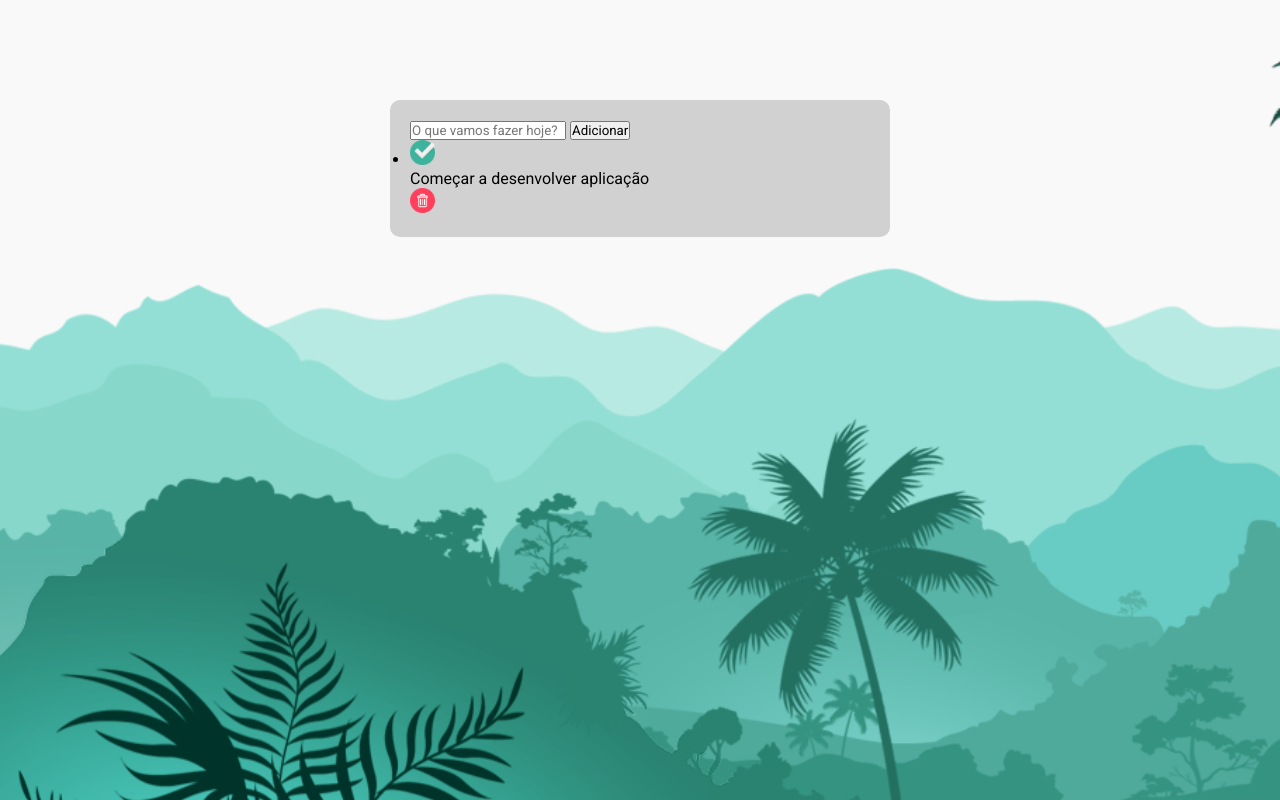
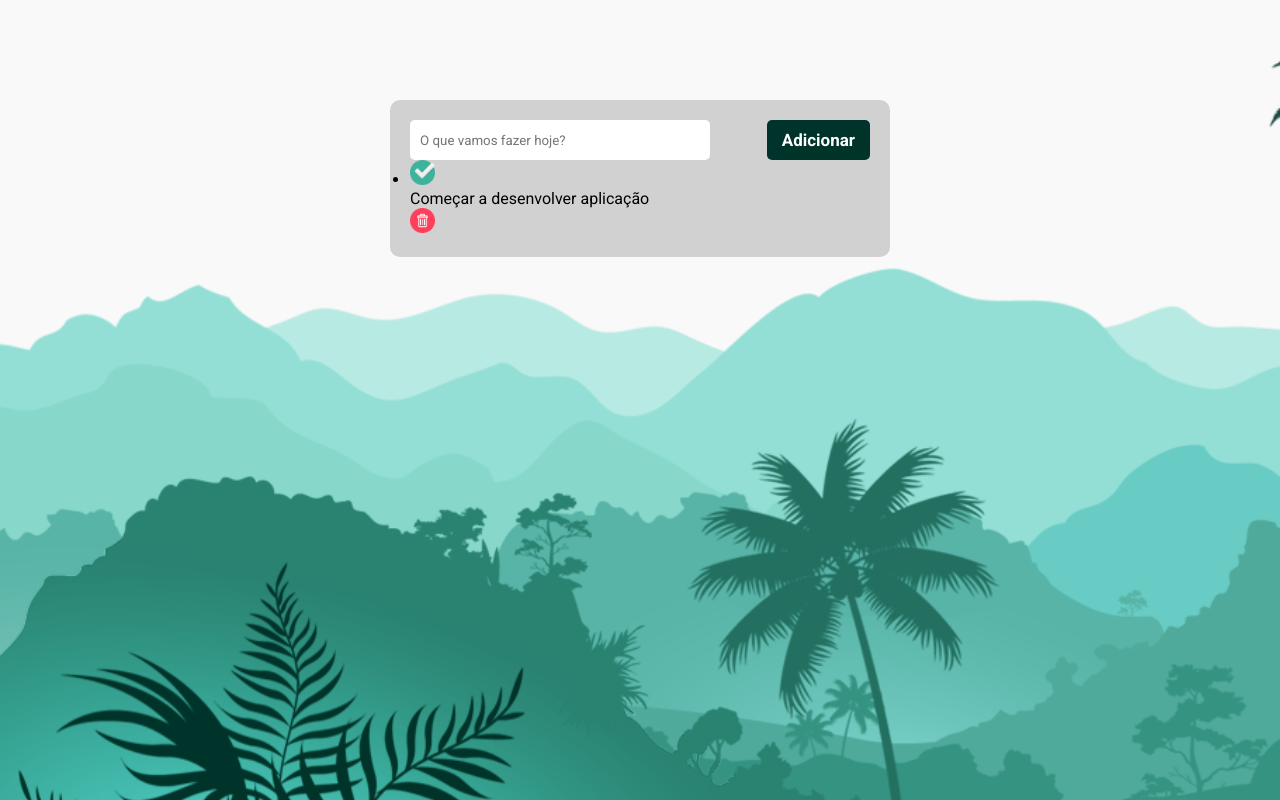
Before and after one commit to MrMiniDrag/Todolist, a plain HTML site: page index.html in a window 1280 px wide. Drawn offline with Linux system fonts and the light colour scheme.

Commit message:
Botão para adicionar uma task foi configurado e estilizado

```diff
--- a/index.html
+++ b/index.html
@@ -13,8 +13,8 @@
 
 <body>
     <div class="container">
-        <input placeholder="O que vamos fazer hoje?">
-        <button>Adicionar</button>
+        <input class="input-task" placeholder="O que vamos fazer hoje?">
+        <button class="button-add-task">Adicionar</button>
 
         <ul>
             <li>
--- a/style.css
+++ b/style.css
@@ -4,7 +4,7 @@
     padding: 0;
     box-sizing: border-box;
     font-family: "Roboto", sans-serif;
-    font-weight: 500;
+    outline: none;
 }
 
 body {
@@ -19,6 +19,35 @@ body {
     margin: 100px auto 0;
 }
 
+.input-task {
+    border: none;
+    border-radius: 5px;
+    width: 300px;
+    height: 40px;
+    padding-left: 10px;
+}
+
+.button-add-task{
+    border: none;
+    border-radius: 5px;
+    height: 40px;
+    background-color: #003329;
+    color: #ffffff;
+    font-size: 17px;
+    padding: 0 15px;
+    float: right;
+    cursor: pointer;
+    font-weight: 700;
+}
+
+.button-add-task:hover {
+    opacity: 0.8;
+}
+
+.button-add-task:active {
+    opacity: 0.6;
+}
+
 img {
     height: 25px;
 }
```
